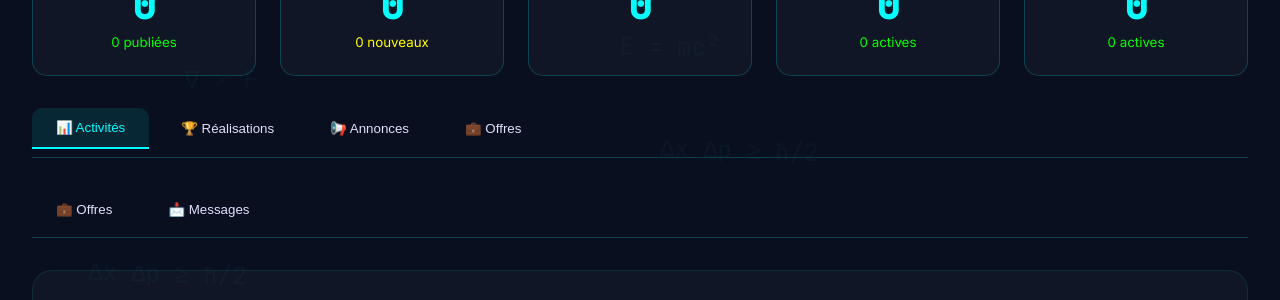
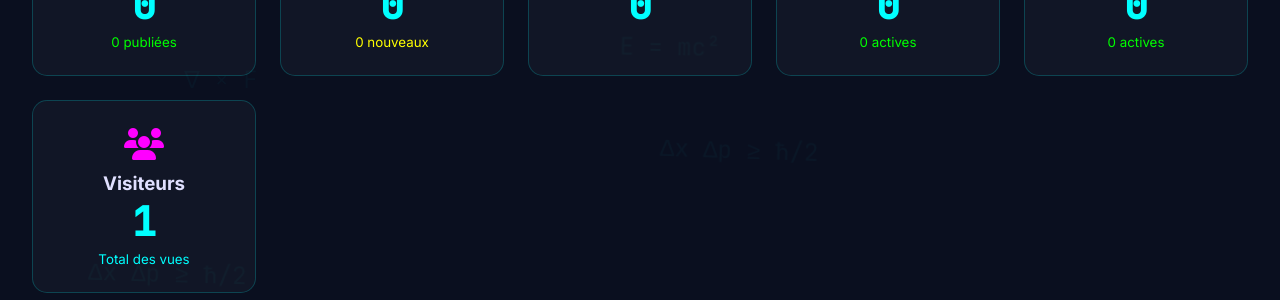
Before and after one commit to Marcialsohfos/Labmath_scsmaubmar.org-, a website: page admin.html in a window 1280 px wide. Shown: the part 483-783 px from the top of the page. Drawn offline with Linux system fonts and the light colour scheme; sample sign-in values are in the browser's storage.

Commit message:
Add files via upload

```diff
--- a/admin.html
+++ b/admin.html
@@ -336,6 +336,14 @@
                 <div class="stat-number" id="stat-offres">0</div>
                 <small id="stat-offres-active" style="color: #00ff00;">0 actives</small>
             </div>
+             <div class="stat-card">
+           <div style="font-size: 2rem; color: #ff00ff; margin-bottom: 0.5rem;">
+               <i class="fas fa-users"></i>
+           </div>
+              <h3>Visiteurs</h3>
+           <div class="stat-number" id="stat-visiteurs">0</div>
+              <small id="stat-visiteurs-label" style="color: var(--primary);">Total des vues</small>
+           </div>
         </div>
 
         <!-- Tabs de gestion -->
@@ -772,7 +780,12 @@
             document.getElementById('stat-offres').textContent = appData.offres.length;
             document.getElementById('stat-offres-active').textContent =
                 `${appData.offres.filter(o => o.est_active).length} actives`;
-        }
+
+           // Récupérer et afficher les visites
+           const totalVisits = localStorage.getItem('labmath_visits') || 0;
+           document.getElementById('stat-visiteurs').textContent = totalVisits;
+
+          }
 
         // ============================================
         // GESTION DU MODAL
--- a/script.js
+++ b/script.js
@@ -235,6 +235,13 @@ window.deleteMessage = function(id) {
         renderAdminMessages();
     }
 };
+// Incrémenter le compteur de visites dans le localStorage
+function incrementVisits() {
+    let visits = localStorage.getItem('labmath_visits') || 0;
+    visits = parseInt(visits) + 1;
+    localStorage.setItem('labmath_visits', visits);
+}
+incrementVisits();
 
 // Modifier votre fonction loadAllData pour inclure l'appel
 // Ajoutez renderAdminMessages() à l'intérieur de loadAllData()
```
